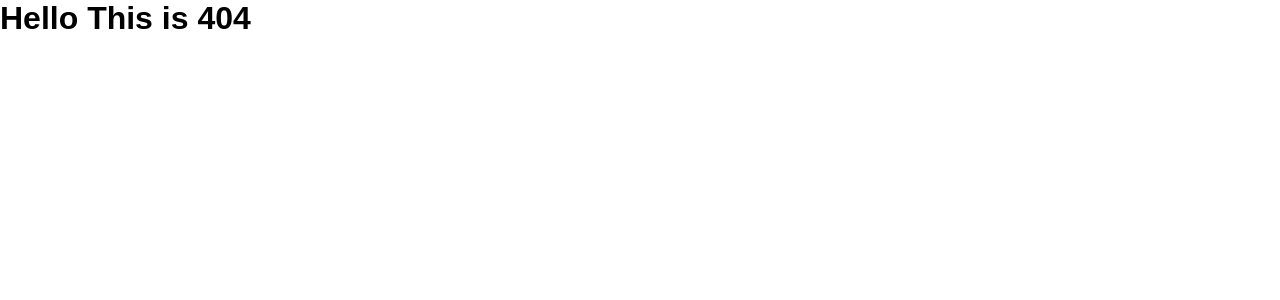
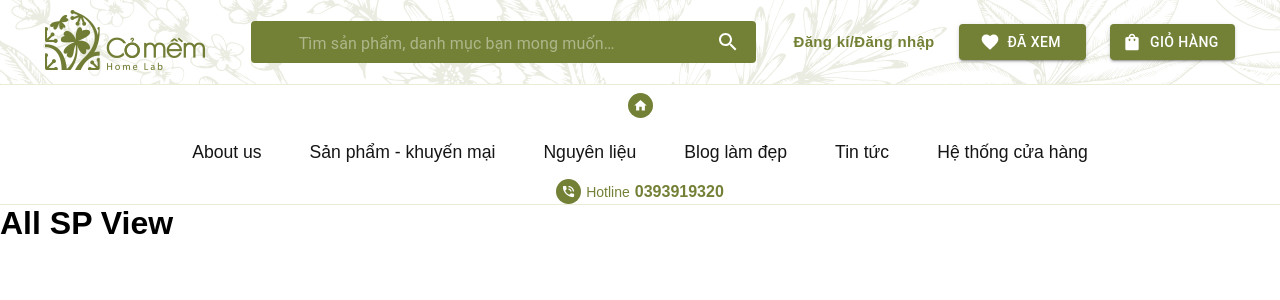
Before and after one commit to DuongYi/webshop-client, a React (Create React App) app: page /allsp in a window 1280 px wide. Before the commit this address led to /404. Shown: the top 300 px of the page. Built offline with nearby package versions, Linux system fonts and the light colour scheme.

Commit message:
add navbar sticky

```diff
--- a/src/Routes.js
+++ b/src/Routes.js
@@ -31,6 +31,11 @@ function Routes() {
               <Switch>
                 <Route
                   exact
+                  path="/allsp"
+                  component={lazy(() => import("src/views/AllProductView"))}
+                />
+                <Route
+                  exact
                   path="/"
                   component={lazy(() => import("src/views/Home"))}
                 />
--- a/src/components/Header/Navbar.js
+++ b/src/components/Header/Navbar.js
@@ -153,7 +153,7 @@ function Navbar(props) {
   return (
     <>
       <ElevationScroll {...props}>
-        <AppBar position="relative">
+        <AppBar position="sticky">
           <Toolbar className={classes.toolbar}>
             <Link to="/">
               <img className={classes.logo} src="static/images/logo.png" alt="" />
--- /dev/null
+++ b/src/views/AllProductView.js
@@ -0,0 +1,11 @@
+import React from 'react';
+
+function AllProductView() {
+  return (
+    <div>
+      <h1>All SP View</h1>
+    </div>
+  );
+}
+
+export default AllProductView;
```
